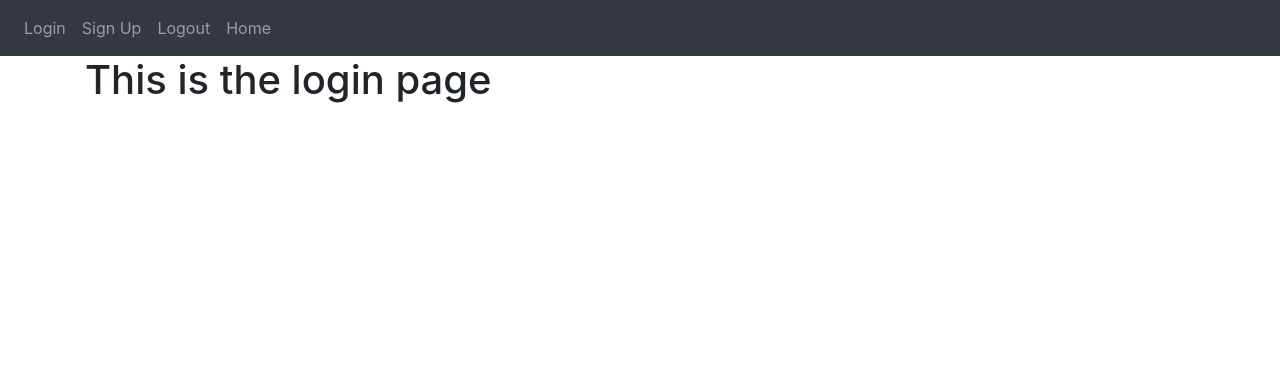
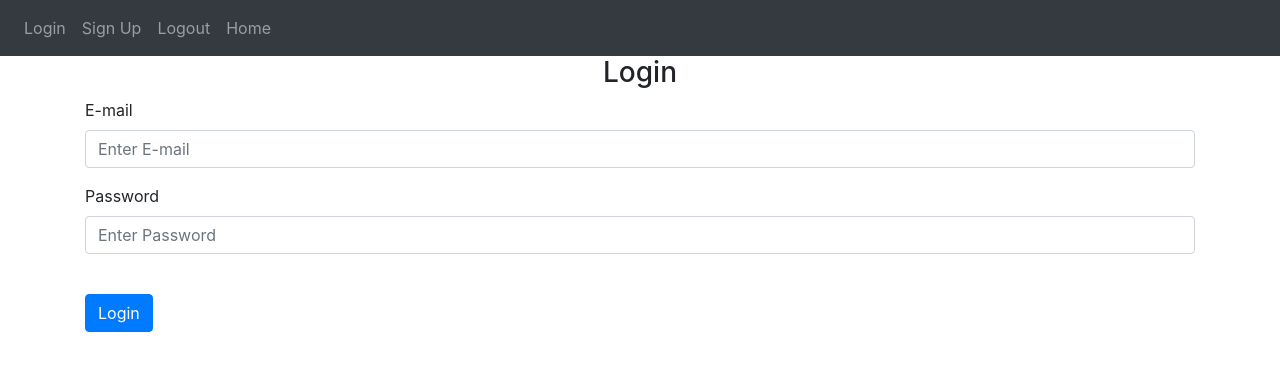
Before and after one commit to MichalRomero/Taco-Theory, a Flask app: page /login in a window 1280 px wide. Shown: the top 371 px of the page. Run offline with Flask 3, Linux system fonts and the light colour scheme; some libraries are stand-ins or nearby versions.

Commit message:
Add sign-up form to login.html with basic fields and styling
Added a POST form with fields for email and password.
Used Bootstrap classes for styling (form-group, form-control, btn btn-primary).

```diff
--- a/website/templates/home.html
+++ b/website/templates/home.html
@@ -3,5 +3,5 @@
 {% block title %}Home{% endblock %}
 
 {% block content %}
-<h1>This is the home page</h1>
+
 {% endblock %}
--- a/website/templates/login.html
+++ b/website/templates/login.html
@@ -3,5 +3,22 @@
 {% block title %}Login{% endblock %}
 
 {% block content %}
-<h1>This is the login page</h1>
+<form method="POST">
+    <h3 align="center">Login</h3>
+
+    <div class="form-group">
+        <label for="email">E-mail</label>
+        <input type="email" class="form-control" id="email" name="email" placeholder="Enter E-mail">
+    </div>
+
+    <div class="form-group">
+        <label for="passsword">Password</label>
+        <input type="passsword" class="form-control" id="passsword" name="passsword" placeholder="Enter Password">
+    </div>
+
+    <br />
+
+    <button type="submit" class="btn btn-primary">Login</button>
+
+</form>
 {% endblock %}
```
